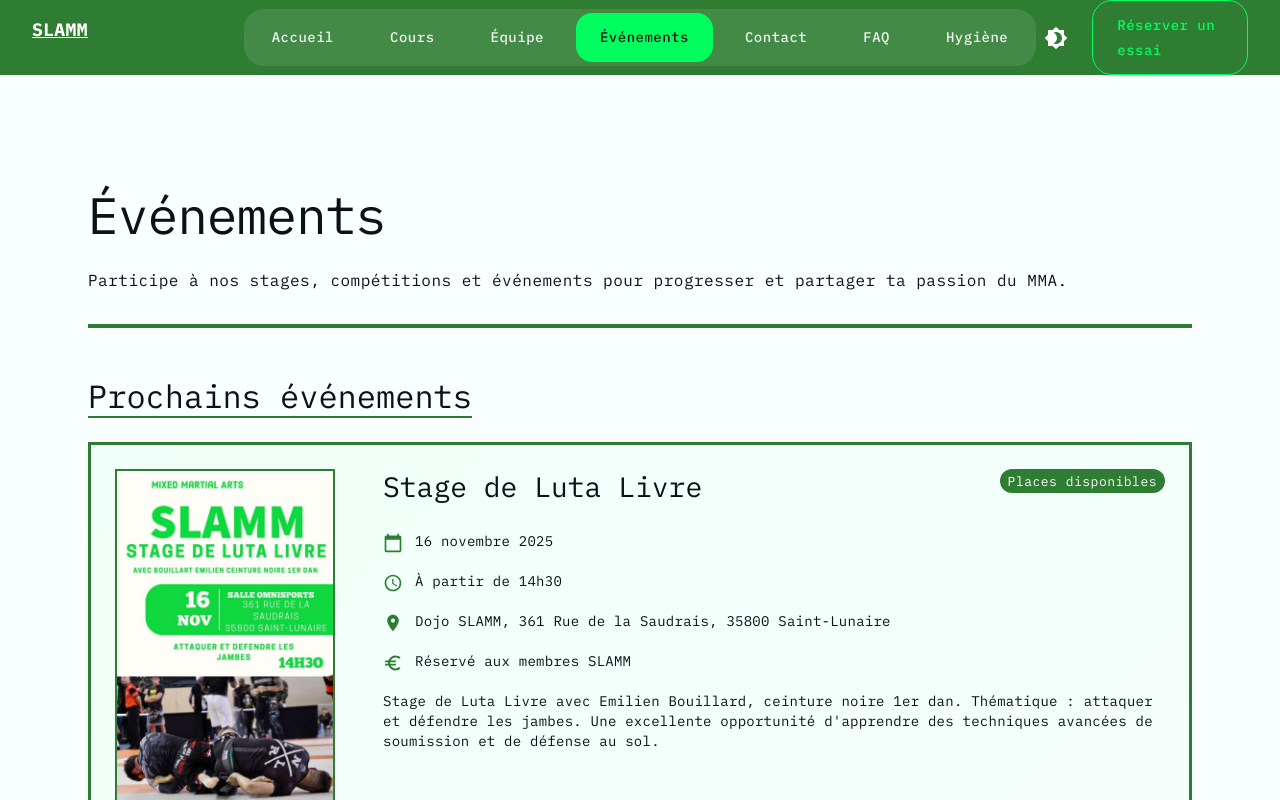
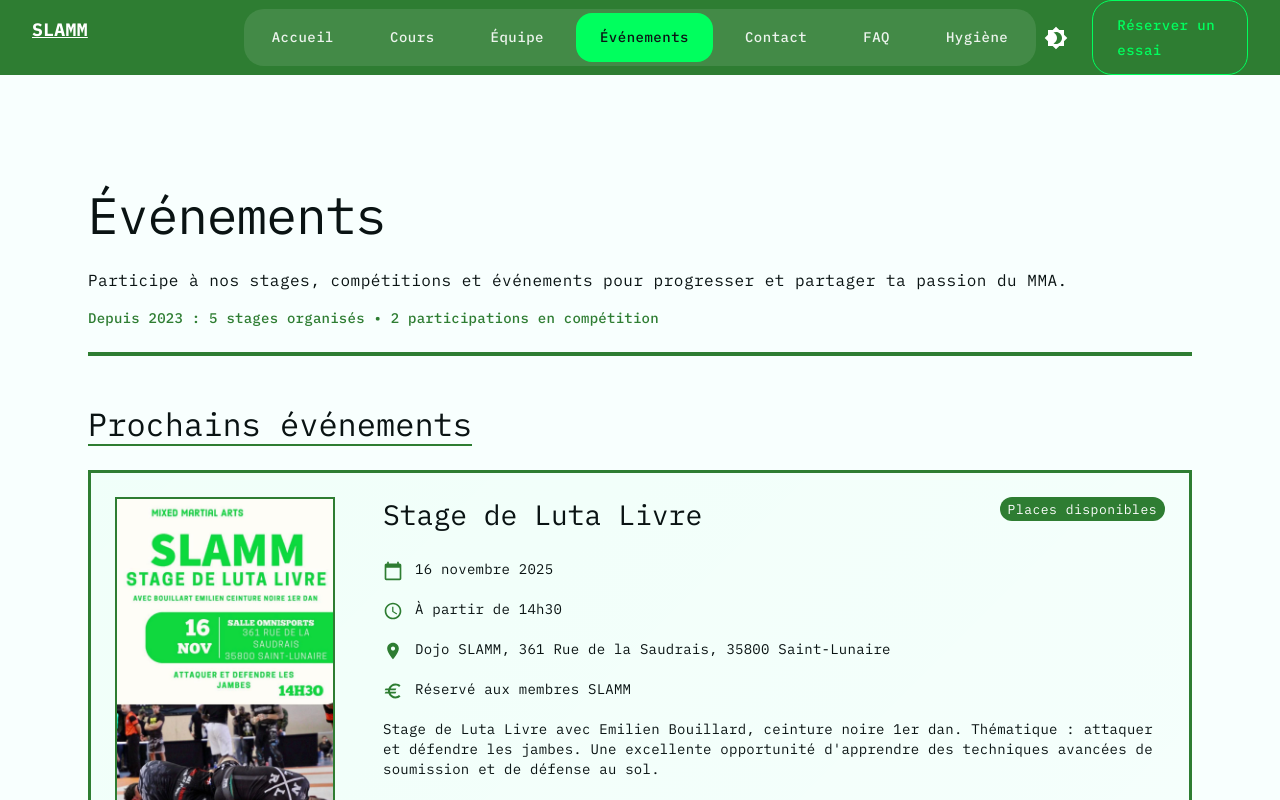
Before and after one commit to kevinbdx35/slamm_2, a React (Vite) app: page /evenements in a window 1280 px wide. Shown: the top 800 px of the page. Built offline with nearby package versions, Linux system fonts and the light colour scheme.

Commit message:
ajout texte compteur

```diff
--- a/src/pages/EvenementsPage.jsx
+++ b/src/pages/EvenementsPage.jsx
@@ -77,6 +77,9 @@
           </Typography>
           <Typography variant="body1" mt={1} maxWidth={1000}>
             Participe à nos stages, compétitions et événements pour progresser et partager ta passion du MMA.
+          </Typography>
+          <Typography variant="body2" color="primary.main" mt={2} sx={{ fontWeight: 'medium' }}>
+            Depuis 2023 : 5 stages organisés • 2 participations en compétition
           </Typography>
         </Box>
 
```
